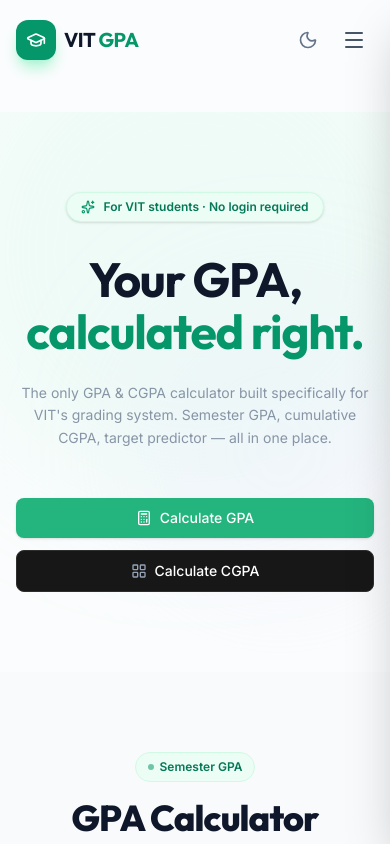
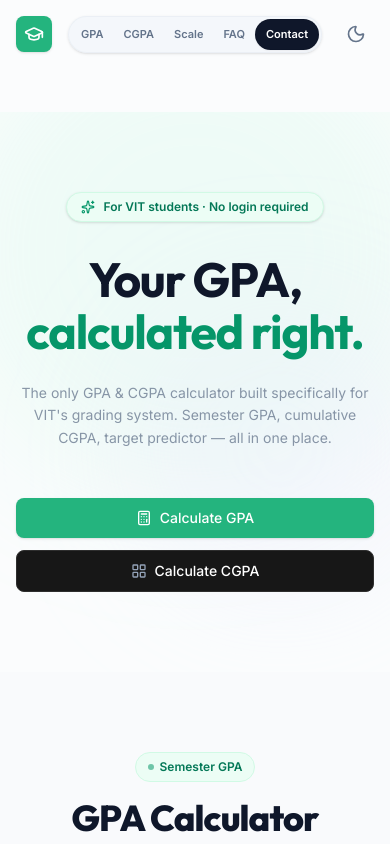
Before and after one commit to KLP13/vit-gpa-calculator, a React (Vite) app: page / in a window 390 px wide. Shown: the top 844 px of the page. Built offline with nearby package versions, Linux system fonts and the light colour scheme; a small style sheet from the web is missing.

Commit message:
Refactor navigation header to floating pill capsule design with scroll tracking

```diff
--- a/src/components/Header.jsx
+++ b/src/components/Header.jsx
@@ -1,29 +1,46 @@
 import React, { useState, useEffect } from 'react';
-import { GraduationCap, Menu, X, Sun, Moon } from 'lucide-react';
+import { GraduationCap, Sun, Moon } from 'lucide-react';
 
 export default function Header({ darkMode, toggleDarkMode }) {
-  const [isOpen, setIsOpen] = useState(false);
   const [scrolled, setScrolled] = useState(false);
+  const [activeSection, setActiveSection] = useState('#gpa-section');
 
   useEffect(() => {
     const handleScroll = () => {
       setScrolled(window.scrollY > 20);
+
+      // Scroll-aware section tracking
+      const sections = ['#gpa-section', '#cgpa-section', '#scale-section', '#faq-section', '#contact-section'];
+      const scrollPosition = window.scrollY + 220; // threshold offset
+
+      for (const section of sections) {
+        const el = document.querySelector(section);
+        if (el) {
+          const top = el.offsetTop;
+          const height = el.offsetHeight;
+          if (scrollPosition >= top && scrollPosition < top + height) {
+            setActiveSection(section);
+            break;
+          }
+        }
+      }
     };
+
     window.addEventListener('scroll', handleScroll);
+    handleScroll(); // Initial check
     return () => window.removeEventListener('scroll', handleScroll);
   }, []);
 
   const navLinks = [
     { name: 'GPA', href: '#gpa-section' },
     { name: 'CGPA', href: '#cgpa-section' },
-    { name: 'Grade Scale', href: '#scale-section' },
+    { name: 'Scale', href: '#scale-section' },
     { name: 'FAQ', href: '#faq-section' },
     { name: 'Contact', href: '#contact-section' },
   ];
 
   const handleScrollTo = (e, href) => {
     e.preventDefault();
-    setIsOpen(false);
     const targetElement = document.querySelector(href);
     if (targetElement) {
       targetElement.scrollIntoView({ behavior: 'smooth' });
@@ -31,98 +48,57 @@
   };
 
   return (
-    <header className={`fixed top-0 left-0 w-full z-40 transition-all duration-300 ${scrolled ? 'shadow-md shadow-slate-100/50 dark:shadow-none py-3' : 'bg-transparent py-5'}`}>
-      {/* Background layer with blur - separated to avoid creating a containing block for fixed position mobile drawer */}
-      {scrolled && (
-        <div className="absolute inset-0 bg-white/95 dark:bg-slate-900/95 backdrop-blur-md dark:border-b dark:border-slate-800 -z-10" />
-      )}
+    <header className="fixed top-0 left-0 w-full z-45 py-4 transition-all duration-300">
+      {/* Blur background layer when scrolled */}
+      <div className={`absolute inset-0 bg-slate-50/75 dark:bg-[#090909]/80 backdrop-blur-md border-b border-slate-200/40 dark:border-slate-900/60 -z-10 transition-all duration-300 ${scrolled ? 'opacity-100 shadow-sm' : 'opacity-0'}`} />
+
       <div className="max-w-7xl mx-auto px-4 sm:px-6 lg:px-8 relative">
-        <div className="flex justify-between items-center">
-          {/* Logo */}
-          <a href="#" className="flex items-center gap-2 group">
-            <div className="w-10 h-10 rounded-xl bg-indigo-600 flex items-center justify-center text-white shadow-lg shadow-indigo-200 dark:shadow-none group-hover:scale-105 transition-transform">
-              <GraduationCap className="w-5 h-5" />
+        <div className="flex justify-between items-center gap-2 sm:gap-4">
+
+          {/* Logo (Icon only on mobile, text on sm+) */}
+          <a href="#" className="flex items-center gap-2 group shrink-0">
+            <div className="w-9 h-9 rounded-lg bg-[#24b47e] flex items-center justify-center text-white shadow-sm group-hover:scale-105 transition-all">
+              <GraduationCap className="w-5 h-5 stroke-[2]" />
             </div>
-            <span className="font-display font-bold text-xl tracking-tight text-slate-900 dark:text-white">
-              VIT <span className="text-indigo-600 dark:text-indigo-400">GPA</span>
+            <span className="font-display font-bold text-lg tracking-tight text-slate-900 dark:text-white hidden sm:inline-block">
+              VIT <span className="text-[#24b47e]">GPA</span>
             </span>
           </a>
 
-          {/* Desktop Navigation & Actions */}
-          <div className="hidden md:flex items-center gap-6">
-            <nav className="flex items-center gap-8">
-              {navLinks.map((link) => (
+          {/* Centered Floating Pill Navigation (Linear style capsule) */}
+          <nav className="flex items-center bg-slate-100/70 dark:bg-[#121212]/90 border border-slate-200/50 dark:border-[#2a2a2b]/80 p-0.5 sm:p-1 rounded-full shadow-sm dark:shadow-xl mx-auto">
+            {navLinks.map((link) => {
+              const isActive = activeSection === link.href;
+              return (
                 <a
                   key={link.name}
                   href={link.href}
                   onClick={(e) => handleScrollTo(e, link.href)}
-                  className="font-medium text-slate-600 dark:text-slate-300 hover:text-indigo-600 dark:hover:text-indigo-400 transition-colors text-sm py-2 px-1 relative after:absolute after:bottom-0 after:left-0 after:w-0 after:h-0.5 after:bg-indigo-600 dark:after:bg-indigo-400 hover:after:w-full after:transition-all after:duration-300"
+                  className={`px-2.5 sm:px-4 py-1.5 rounded-full text-[11px] sm:text-xs font-semibold transition-all duration-200 cursor-pointer whitespace-nowrap
+                    ${isActive
+                      ? 'bg-slate-900 text-white dark:bg-gradient-to-b dark:from-[#2e2e30] dark:to-[#18181b] border border-slate-950/10 dark:border-white/10 shadow-[0_1px_2px_rgba(0,0,0,0.05)] dark:shadow-[0_1px_2px_rgba(255,255,255,0.05),inset_0_1px_1px_rgba(255,255,255,0.1)] text-white'
+                      : 'text-slate-500 dark:text-slate-400 hover:text-slate-900 dark:hover:text-slate-200'
+                    }`}
                 >
                   {link.name}
                 </a>
-              ))}
-            </nav>
+              );
+            })}
+          </nav>
+
+          {/* Dark Mode Toggle */}
+          <div className="flex items-center shrink-0">
             <button
               onClick={toggleDarkMode}
-              className="p-2 rounded-xl text-slate-500 hover:text-indigo-600 dark:text-slate-400 dark:hover:text-indigo-400 hover:bg-slate-100 dark:hover:bg-slate-800 transition-all cursor-pointer"
+              className="p-2 rounded-xl text-slate-500 hover:text-slate-900 dark:text-slate-400 dark:hover:text-slate-200 hover:bg-slate-100 dark:hover:bg-slate-800 transition-all cursor-pointer"
               title={darkMode ? "Switch to Light Mode" : "Switch to Dark Mode"}
             >
               {darkMode ? <Sun className="w-5 h-5 text-amber-500" /> : <Moon className="w-5 h-5" />}
             </button>
           </div>
 
-          {/* Mobile Actions */}
-          <div className="flex items-center gap-2 md:hidden">
-            <button
-              onClick={toggleDarkMode}
-              className="p-2 rounded-xl text-slate-500 hover:text-indigo-600 dark:text-slate-400 dark:hover:text-indigo-400 hover:bg-slate-100 dark:hover:bg-slate-800 transition-all cursor-pointer"
-              title={darkMode ? "Switch to Light Mode" : "Switch to Dark Mode"}
-            >
-              {darkMode ? <Sun className="w-5 h-5 text-amber-500" /> : <Moon className="w-5 h-5" />}
-            </button>
-            <button
-              onClick={() => setIsOpen(!isOpen)}
-              className="p-2 rounded-lg text-slate-600 dark:text-slate-400 hover:bg-slate-100 dark:hover:bg-slate-800 transition-colors"
-              aria-label="Toggle menu"
-            >
-              {isOpen ? <X className="w-6 h-6" /> : <Menu className="w-6 h-6" />}
-            </button>
-          </div>
         </div>
       </div>
-
-      {/* Mobile Drawer Menu */}
-      <div className={`fixed inset-y-0 right-0 w-64 bg-white dark:bg-slate-900 border-l dark:border-slate-800 shadow-2xl z-50 p-6 transform transition-transform duration-300 ease-in-out md:hidden ${isOpen ? 'translate-x-0' : 'translate-x-full'}`}>
-        <div className="flex justify-between items-center mb-8">
-          <span className="font-display font-bold text-lg text-slate-900 dark:text-white">Navigation</span>
-          <button
-            onClick={() => setIsOpen(false)}
-            className="p-2 rounded-lg text-slate-600 dark:text-slate-400 hover:bg-slate-100 dark:hover:bg-slate-800"
-          >
-            <X className="w-5 h-5" />
-          </button>
-        </div>
-        <nav className="flex flex-col gap-4">
-          {navLinks.map((link) => (
-            <a
-              key={link.name}
-              href={link.href}
-              onClick={(e) => handleScrollTo(e, link.href)}
-              className="font-medium text-slate-600 dark:text-slate-300 hover:text-indigo-600 dark:hover:text-indigo-400 transition-colors py-2 px-3 hover:bg-slate-50 dark:hover:bg-slate-800 rounded-lg text-base"
-            >
-              {link.name}
-            </a>
-          ))}
-        </nav>
-      </div>
-
-      {/* Mobile Drawer Backdrop */}
-      {isOpen && (
-        <div
-          onClick={() => setIsOpen(false)}
-          className="fixed inset-0 bg-slate-900/20 backdrop-blur-sm z-40 md:hidden"
-        />
-      )}
     </header>
   );
 }
```
